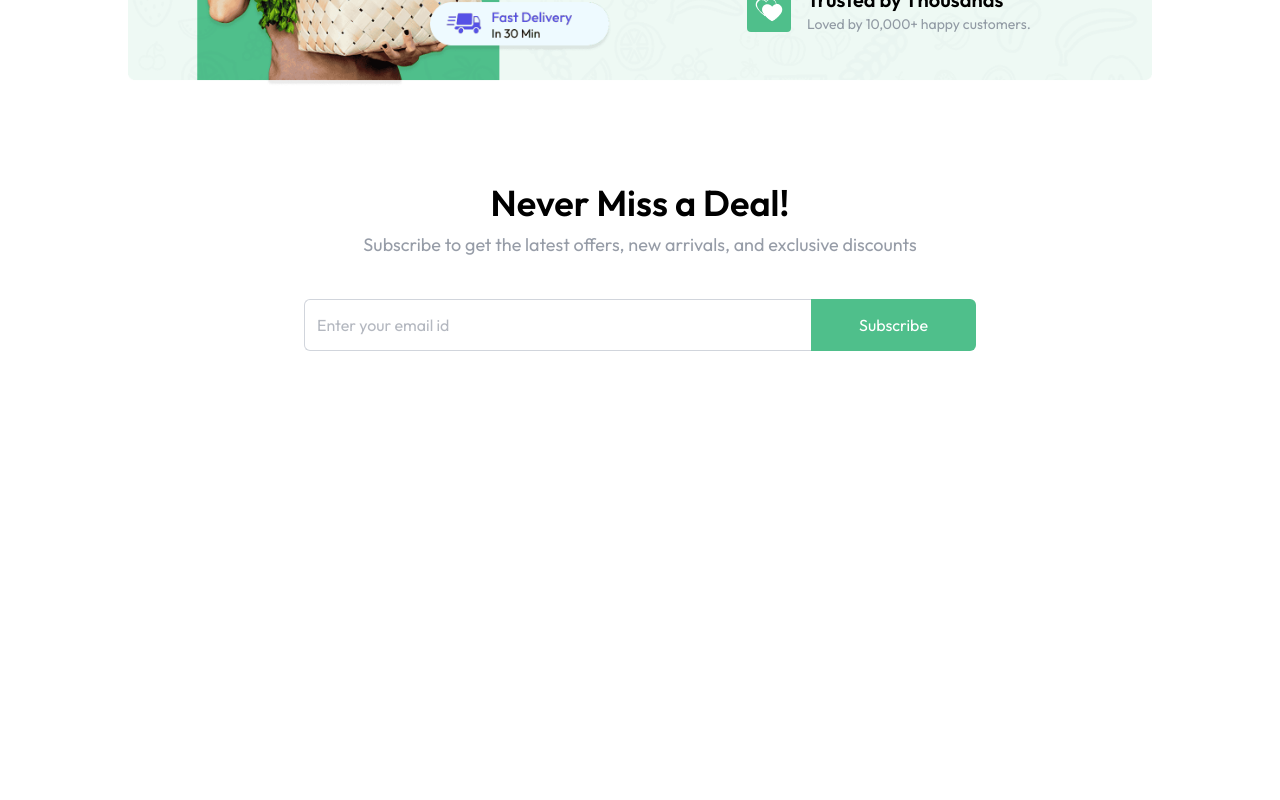
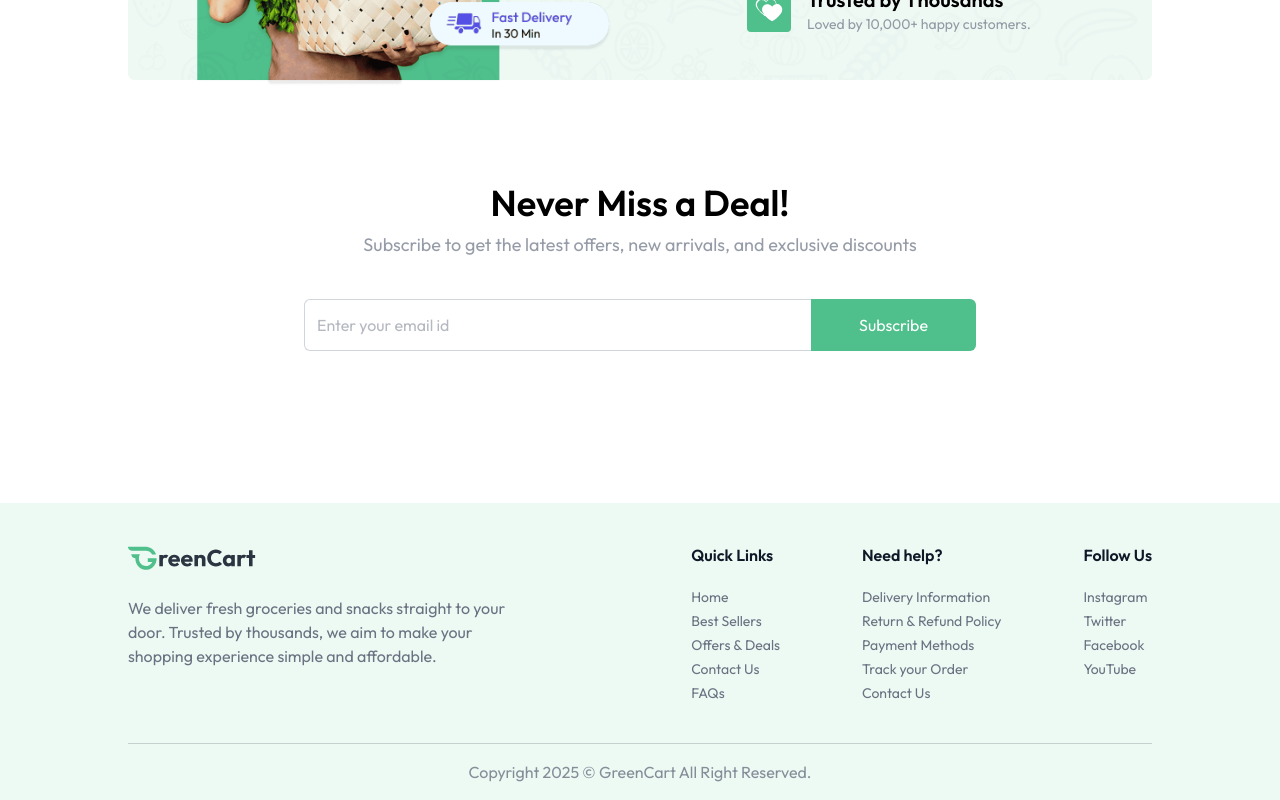
Before and after one commit to AnikaTahshin/grocery-delivery-web, a React (Vite) app: page / in a window 1280 px wide. Shown: the part 1617-2417 px from the top of the page. Before the commit the page ends 2024 px from the top, so only its background shows below. Built offline with nearby package versions, Linux system fonts and the light colour scheme.

Commit message:
footer section done

```diff
--- a/src/App.jsx
+++ b/src/App.jsx
@@ -4,6 +4,7 @@
 import { Route, Routes, useLocation } from "react-router-dom";
 import { Toaster } from "react-hot-toast";
 import { AppContextProvider } from "./context/AppContext";
+import Footer from "./components/Footer";
 
 const App = () => {
   const isSellerPath = useLocation().pathname.includes("seller");
@@ -21,7 +22,7 @@
               <Route path="/" element={<Home />} />
             </Routes>
           </div>
-
+        {!isSellerPath && <Footer />}
       </div>
      </AppContextProvider>
   );
--- /dev/null
+++ b/src/components/Footer.jsx
@@ -0,0 +1,35 @@
+import React from 'react'
+import { assets, footerLinks } from '../assets/assets'
+
+const Footer = () => {
+
+  return (
+    <div className="px-6 md:px-16 lg:px-24 xl:px-32 mt-24 bg-primary/10">
+            <div className="flex flex-col md:flex-row items-start justify-between gap-10 py-10 border-b border-gray-500/30 text-gray-500">
+                <div>
+                    <img className="w-34 md:w-32" src={assets.logo} alt="dummyLogoColored" />
+                    <p className="max-w-[410px] mt-6">We deliver fresh groceries and snacks straight to your door. Trusted by thousands, we aim to make your shopping experience simple and affordable.</p>
+                </div>
+                <div className="flex flex-wrap justify-between w-full md:w-[45%] gap-5">
+                    {footerLinks.map((section, index) => (
+                        <div key={index}>
+                            <h3 className="font-semibold text-base text-gray-900 md:mb-5 mb-2">{section.title}</h3>
+                            <ul className="text-sm space-y-1">
+                                {section.links.map((link, i) => (
+                                    <li key={i}>
+                                        <a href={link.url} className="hover:underline transition">{link.text}</a>
+                                    </li>
+                                ))}
+                            </ul>
+                        </div>
+                    ))}
+                </div>
+            </div>
+            <p className="py-4 text-center text-sm md:text-base text-gray-500/80">
+                Copyright {new Date().getFullYear()} © GreenCart All Right Reserved.
+            </p>
+        </div>
+  )
+}
+
+export default Footer
```
